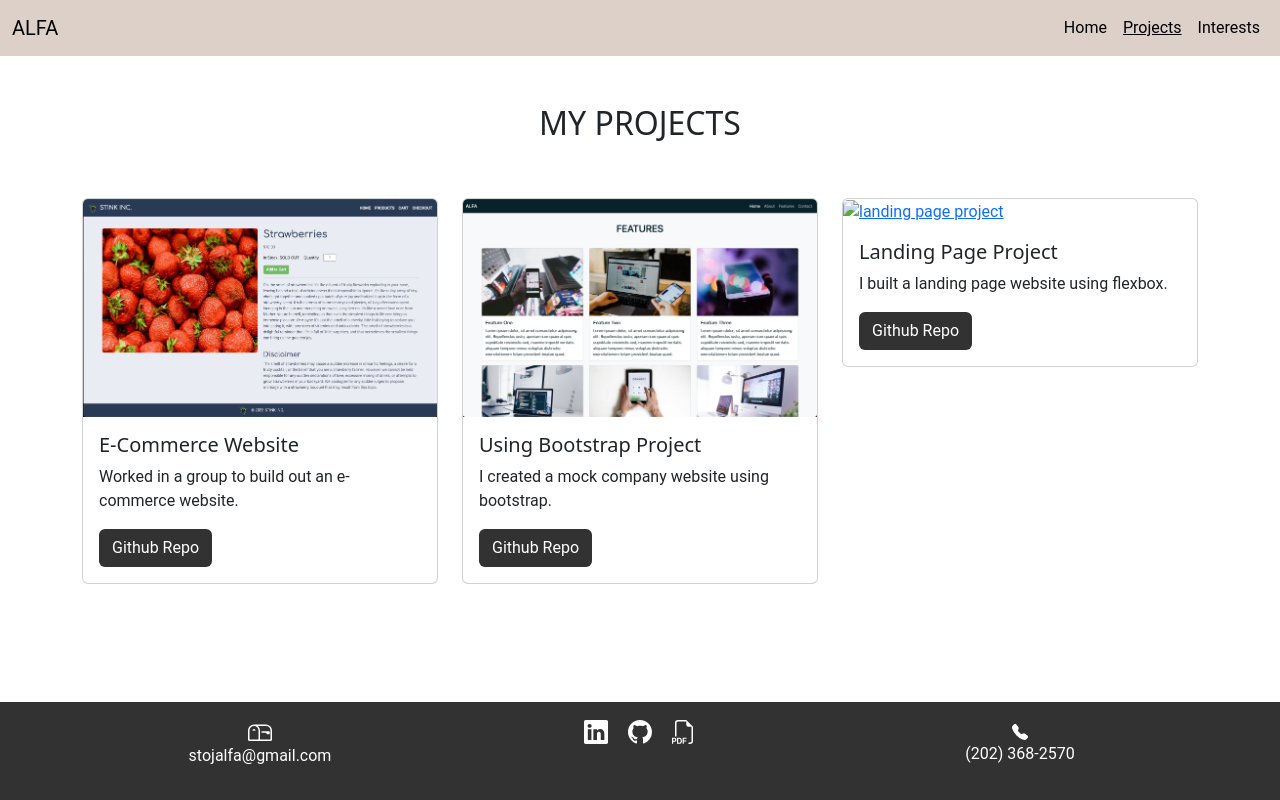
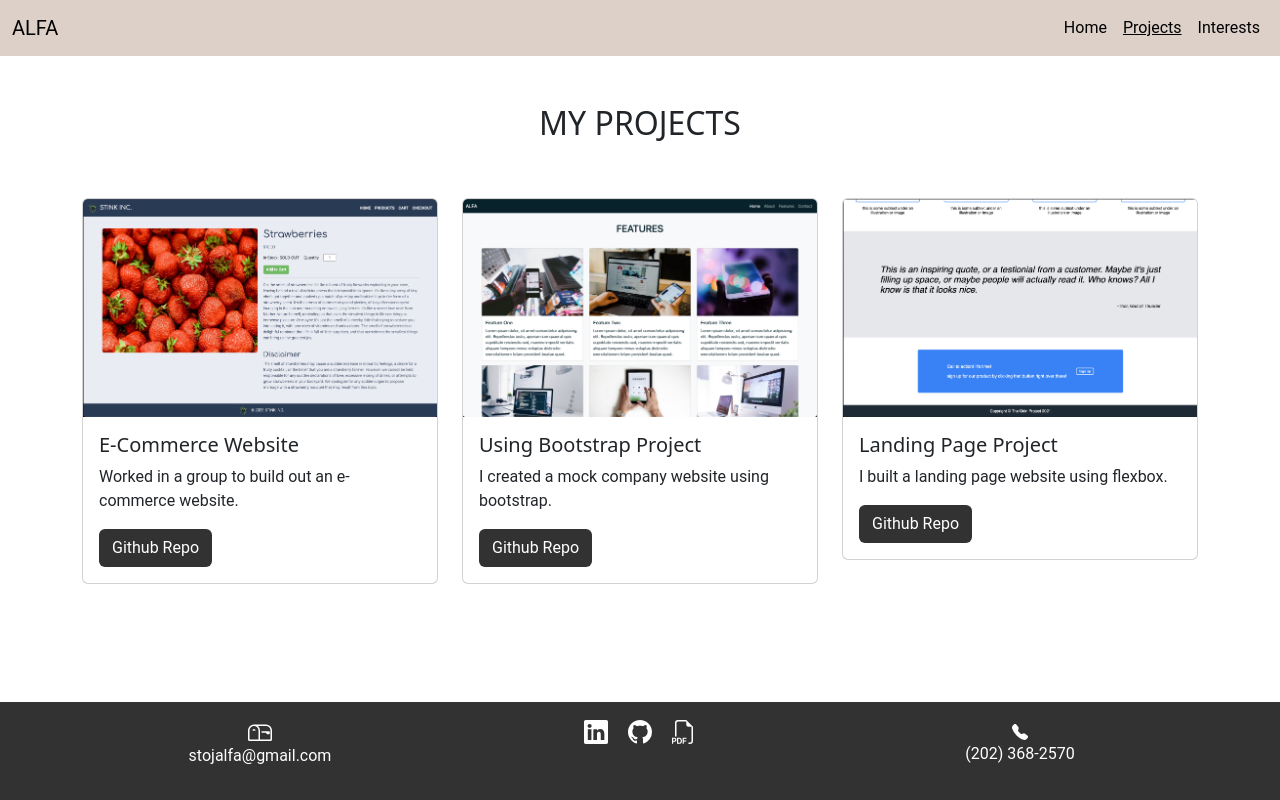
Before and after one commit to alfastep/personal-portfolio, a plain HTML site: page projects.html in a window 1280 px wide. Drawn offline with nearby package versions, Linux system fonts and the light colour scheme; the site is published under a folder, as on GitHub Pages, so addresses that start at the root find nothing.

Commit message:
Fixed image path.

```diff
--- a/projects.html
+++ b/projects.html
@@ -62,7 +62,7 @@
         <div class="col-xs-12 col-sm-12 col-md-6 col-lg-4">
           <div class="card mb-3">
             <a href="https://alfastep.github.io/landing-page-assignment/" target="_blank">
-              <img src="/assets/landing-page.jpg" class="card-img-top" alt="landing page project">
+              <img src="assets/landing-page.jpg" class="card-img-top" alt="landing page project">
             </a>
             <div class="card-body">
               <h5 class="card-title">Landing Page Project</h5>
```
